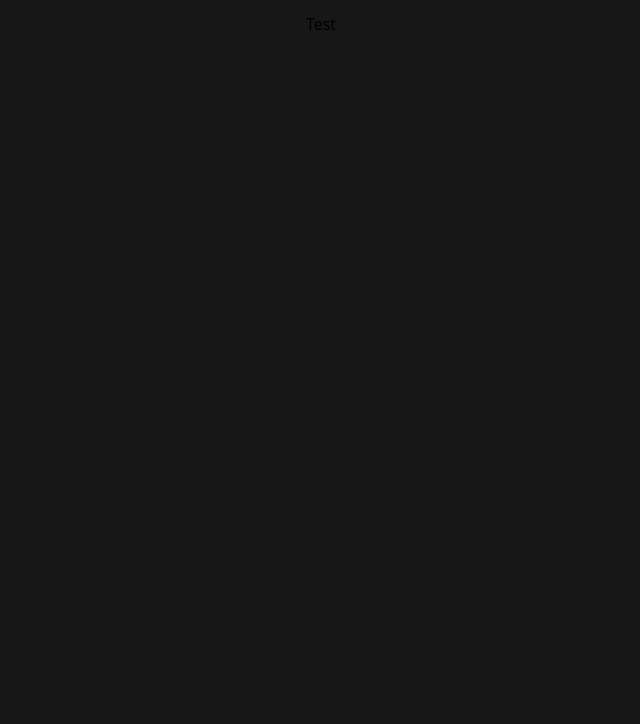
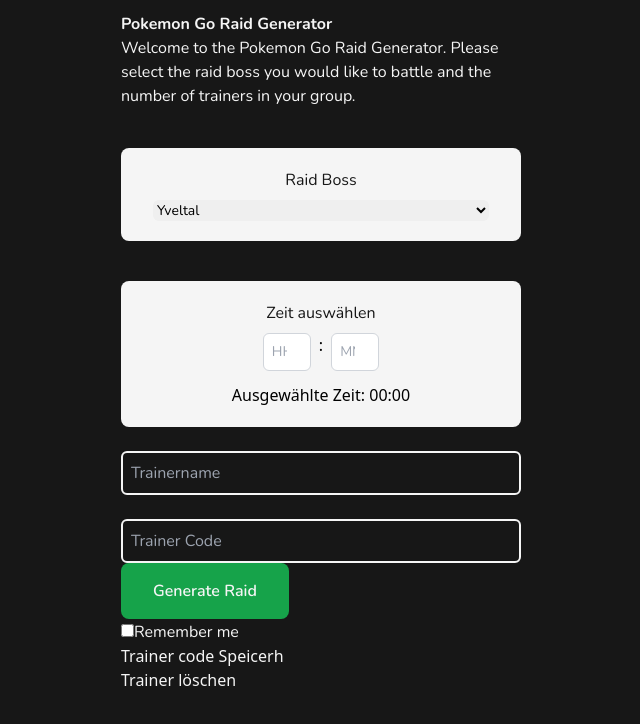
Before and after one commit to fvrxn/pogoraid-website, a Next.js app: page / in a window 1280 px wide. Shown: the top 724 px of the page, without its empty margins (319-959 px from the left). Built offline with nearby package versions, Linux system fonts and the light colour scheme.

Commit message:
skeleton day 1 updates

```diff
--- a/app/page.tsx
+++ b/app/page.tsx
@@ -1,11 +1,69 @@
+'use client';
 // component imports
 import AnimatedContainer from "./components/AnimatedContainer";
 
+// react imports
+import { useState } from "react";
+import { useEffect } from "react";
+
+// component imports
+import DropDown from "./components/DropDown";
+import TimeInput from "./components/TimeInput";
+import InputField from "./components/InputField";
+import Button from "./components/Button";
+import CheckBox from "./components/CheckBox";
+
 export default function Home() {
+
+  const [raidBoss, setRaidBoss] = useState('');
+  const [time, setTime] = useState('');
+  const [trainer, setTrainer] = useState('');
+  const [trainerCode, setTrainerCode] = useState('');
+  const [rememberMe, setRememberMe] = useState(false);
+
+  var unmount = true;
+
+  useEffect(() => {
+    if (unmount) {
+    // fetch trainer code & name
+    const savedTrainerName = localStorage.getItem('trainerName');
+    if (savedTrainerName) {
+      console.log('Trainer name: '+trainer+' found in local storage');
+      setTrainer(savedTrainerName);
+    } else console.log('No trainer name found in local storage');
+    const savedTrainerCode = localStorage.getItem('trainerCode');
+    if (savedTrainerCode) {
+      setTrainerCode(savedTrainerCode);
+    } else console.log('No trainer code found in local storage');
+    unmount = false;
+    }
+  }, []);
+
+
   return (
     <AnimatedContainer>
-      <div>
-        Test
+      <h1 className="text-white font-Nunito font-bold">Pokemon Go Raid Generator</h1>
+
+      <p className="text-white font-Nunito text-button">Welcome to the Pokemon Go Raid Generator. Please select the raid boss you would like to battle and the number of trainers in your group.</p>
+
+
+      <div className="form">
+        <DropDown text="Raid Boss" state={raidBoss} setState={setRaidBoss} />
+
+        <TimeInput />
+
+        <InputField type="trainerid" placeholder="Trainername" changeValue={(event) => setTrainer(event.target.value)} value={trainer} />
+        <InputField type="trainercode" placeholder="Trainer Code" changeValue={(event) => setTrainerCode(event.target.value)} value={trainerCode} />
+
+
+        <Button linkTo="/result" text="Generate Raid" />
+        <CheckBox placeholder="Remember me" state={rememberMe} setState={setRememberMe} />
+
+
+
+        <p className="text-white text-bold" onClick={()=>{localStorage.setItem("trainerName", trainer)}}>Trainer code Speicerh</p>
+        <p className="text-white text-bold" onClick={()=>{localStorage.clear();}}>Trainer löschen</p>
+
       </div>
     </AnimatedContainer>
   );
```
